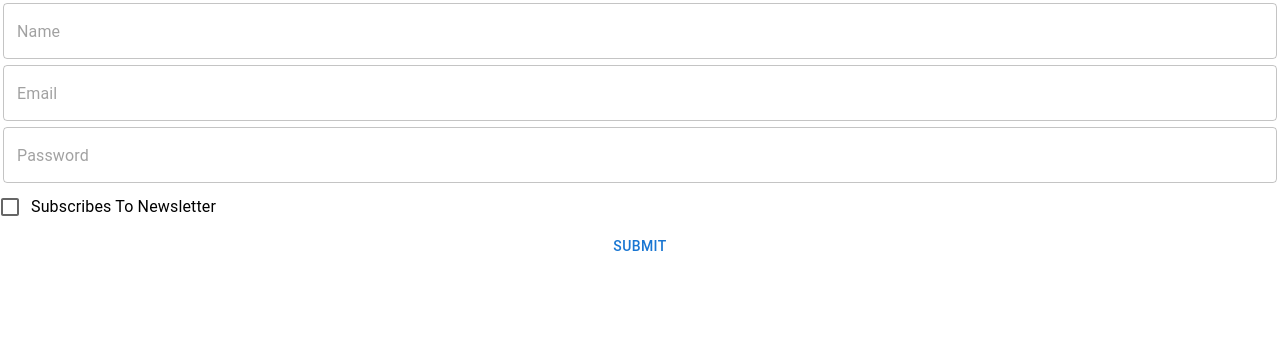
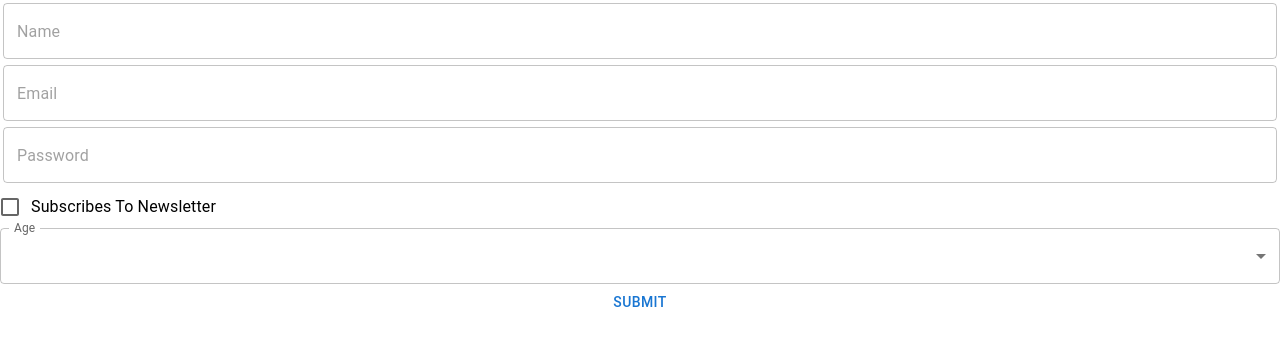
Before and after one commit to Balagha-2023/Iftah, a React (Create React App) app: page / in a window 1280 px wide. Shown: the top 346 px of the page. Built offline with nearby package versions, Linux system fonts and the light colour scheme.

Commit message:
DropDown handle

```diff
--- a/src/Form.js
+++ b/src/Form.js
@@ -1,8 +1,13 @@
-import { Button, TextField } from "@mui/material";
+import { Button, FormControl, TextField } from "@mui/material";
 import React, { useState } from "react";
 import FormGroup from "@mui/material/FormGroup";
 import FormControlLabel from "@mui/material/FormControlLabel";
 import Checkbox from "@mui/material/Checkbox";
+
+import InputLabel from '@mui/material/InputLabel';
+import MenuItem from '@mui/material/MenuItem';
+import Select, { SelectChangeEvent } from '@mui/material/Select';
+
 
 const Form = () => {
   const [inputs, setInputs] = useState({
@@ -10,6 +15,7 @@ const Form = () => {
     email: "",
     password: "",
     subscribe: false,
+    age: 0,
   });
 
   const handleChange = (e) => {
@@ -26,7 +32,12 @@ const Form = () => {
 
   return (
     <div>
-      <form style={{ display: "flex", flexDirection: "column"}} onSubmit={handleSubmit}>
+      <form
+        style={{ display: "flex", flexDirection: "column" }}
+        onSubmit={handleSubmit}
+      >
+      {/* Text Input -------------------------------------- */}
+
         <TextField
           name="name"
           value={inputs.name}
@@ -52,18 +63,37 @@ const Form = () => {
           sx={{ margin: "3px" }}
         />
 
+          {/* CheckBox Input -------------------------------------- */}
         <FormGroup>
           <FormControlLabel
             control={
-              <Checkbox onChange={() => setInputs((...prev)=> ({...prev, subscribe: !inputs.subscribe}) )}
-
+              <Checkbox
+                onChange={() =>
+                  setInputs((...prev) => ({
+                    ...prev,
+                    subscribe: !inputs.subscribe,
+                  }))
+                }
               />
             }
             label="Subscribes To Newsletter"
           />
         </FormGroup>
 
+      {/* DropDown Input -------------------------------------- */}
+
+        <FormControl fullWidth>
+          <InputLabel >Age</InputLabel>
+          <Select name="age" value={inputs.age} label="Age" onChange={handleChange}
+          >
+            <MenuItem value={10}>Ten</MenuItem>
+            <MenuItem value={20}>Twenty</MenuItem>
+            <MenuItem value={30}>Thirty</MenuItem>
+          </Select>
+        </FormControl>
+
         <Button type="submit"> Submit </Button>
+
       </form>
     </div>
   );
```
